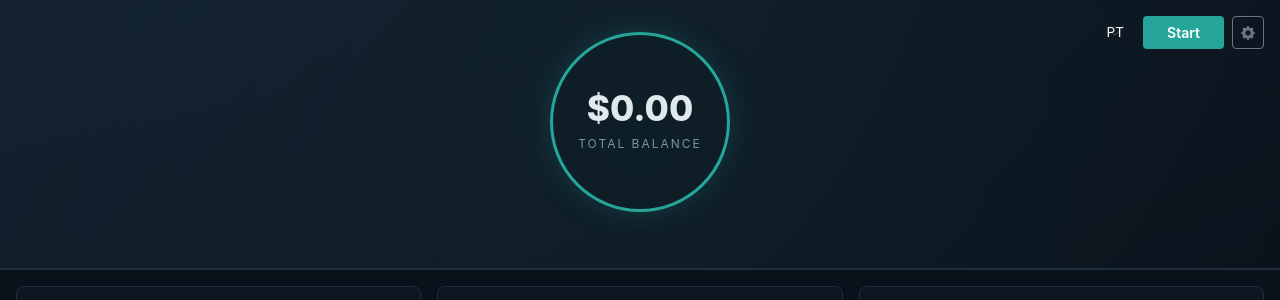
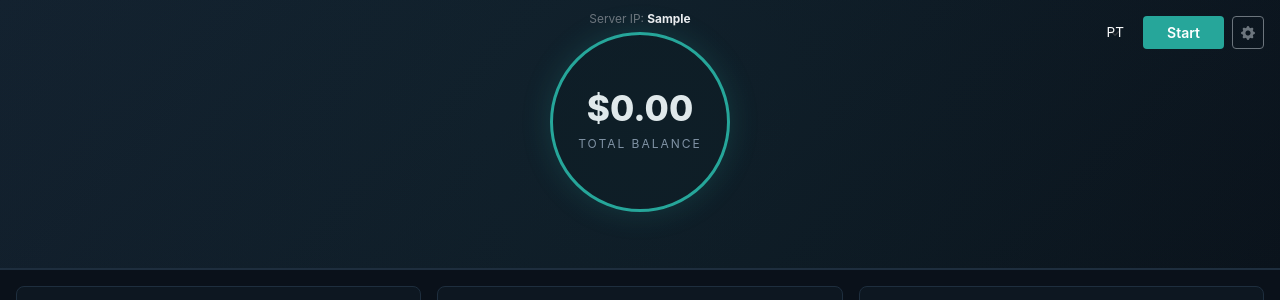
Before and after one commit to Hub1145/aaaa, a Flask app: template templates/dashboard.html in a window 1280 px wide. Shown: the top 300 px of the page. Run offline with Flask 3, Linux system fonts and the light colour scheme; the template is opened without the code that fills it: most values are stand-ins (such as "Sample title", 1, 10 or a date in 2020); some libraries are stand-ins or nearby versions.

Commit message:
Refactor account lifecycle and add Server IP display
- Refactored `apply_live_config_update` for "surgical" account restarts.
- Implemented immediate state purging when API keys are removed.
- Implemented structured logging with real-time re-translation.
- Added Server IP display at the top of the dashboard for whitelisting.
- Integrated `timestamp_offset` and whitespace trimming for API keys.
- Added "Test" button for API keys in settings.
- Fixed critical missing methods and JS errors.
- Verified all changes with unit tests and Playwright screenshots.

Co-authored-by: Hub1145 <173281087+Hub1145@users.noreply.github.com>

```diff
--- a/app.py
+++ b/app.py
@@ -4,6 +4,7 @@ import json
 import logging
 import os
 import threading
+import requests
 from bot_engine import BinanceTradingBotEngine
 from translations_py import TRANSLATIONS
 
@@ -18,6 +19,12 @@ socketio = SocketIO(app, cors_allowed_origins="*", async_mode='threading')
 
 config_file = 'config.json'
 bot_engine = None
+server_ip = "Unknown"
+
+try:
+    server_ip = requests.get('https://api.ipify.org', timeout=5).text
+except Exception:
+    pass
 
 def load_config():
     with open(config_file, 'r') as f:
@@ -32,7 +39,7 @@ def emit_to_client(event, data):
 
 @app.route('/')
 def index():
-    return render_template('dashboard.html', translations=TRANSLATIONS)
+    return render_template('dashboard.html', translations=TRANSLATIONS, server_ip=server_ip)
 
 @app.route('/api/config', methods=['GET'])
 def get_config():
--- a/templates/dashboard.html
+++ b/templates/dashboard.html
@@ -13,6 +13,10 @@
 <body>
     <!-- Top Balance Hero -->
     <div class="balance-hero">
+        <div class="server-ip-display text-center position-absolute top-0 start-50 translate-middle-x mt-2">
+            <small class="text-secondary" id="label-server_ip">Server IP: </small>
+            <small class="text-accent fw-bold">{{ server_ip }}</small>
+        </div>
         <div class="total-balance-circle">
             <span class="hero-total-val" id="total-equity-val">$0.00</span>
             <span class="hero-total-label" id="label-total_balance_header">Total Balance</span>
--- a/translations_py.py
+++ b/translations_py.py
@@ -125,6 +125,7 @@ TRANSLATIONS = {
             'acc_secret_placeholder': "Segredo",
             'label_consolidated_reentry': "Reciclagem de Frações",
             'desc_consolidated_reentry': "Sempre que um Take Profit for atingido, o robô recompra automaticamente no preço de entrada original, acumulando o volume.",
+            'server_ip': "IP do Servidor: ",
         }
     },
     'en-US': {
@@ -251,6 +252,7 @@ TRANSLATIONS = {
             'acc_secret_placeholder': "Secret",
             'label_consolidated_reentry': "Consolidated Re-entry",
             'desc_consolidated_reentry': "Whenever a Take Profit is hit, the bot automatically buys back at the original entry price, accumulating the volume.",
+            'server_ip': "Server IP: ",
         }
     }
 }
```
Also changed, not shown: 1 other file.
